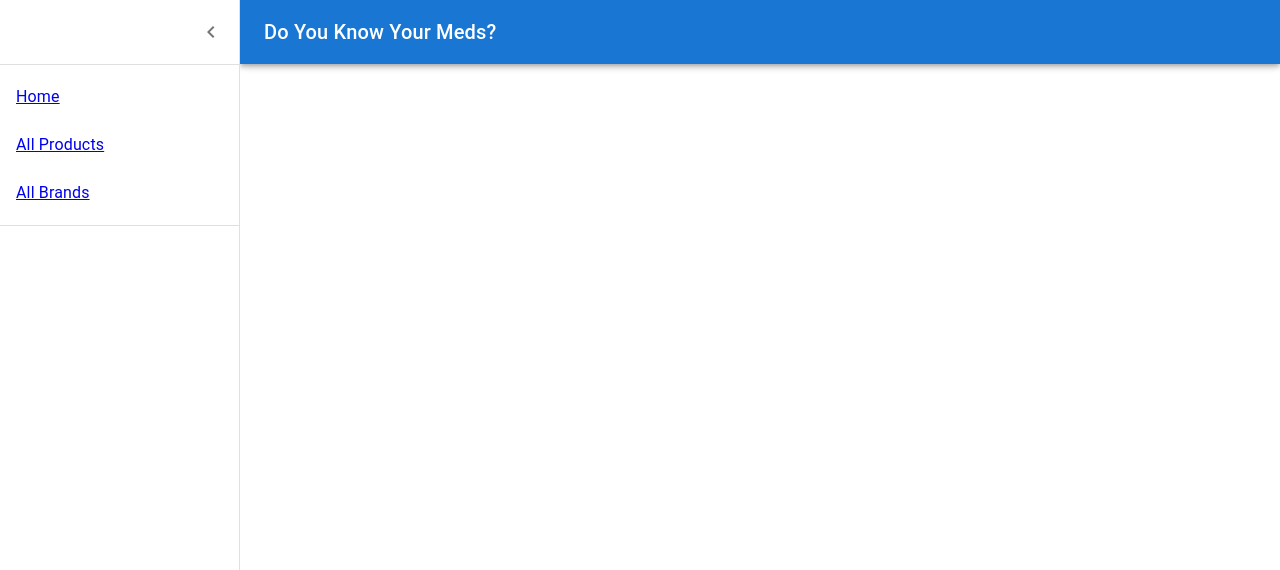
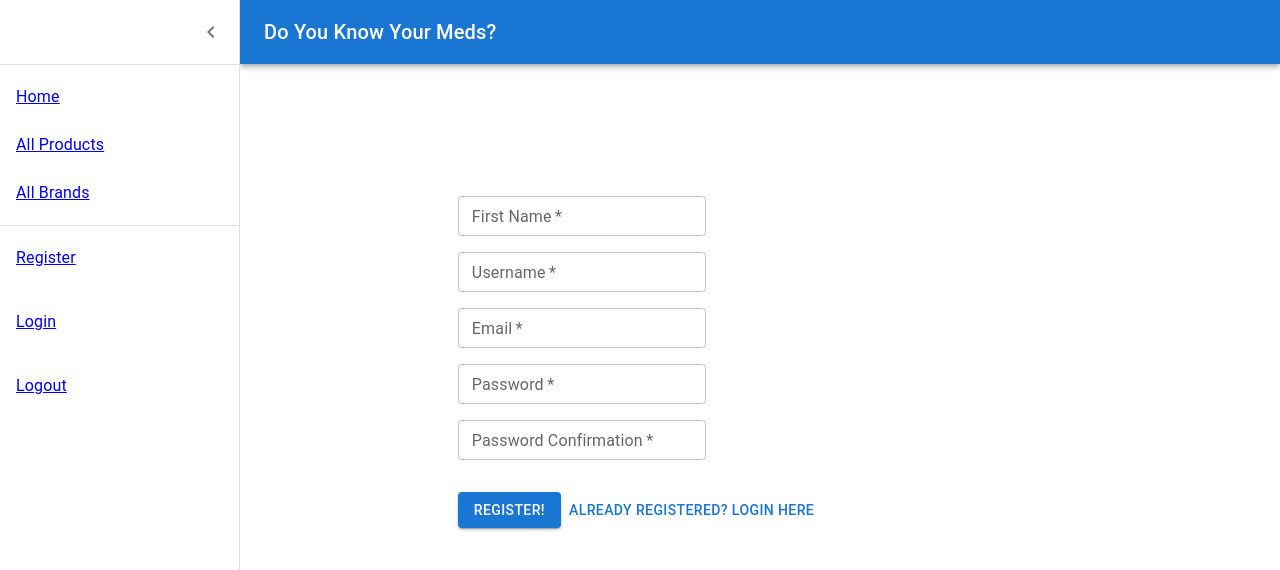
Before and after one commit to ermaitland/ga-project-4-frontend, a React (Create React App) app in the folder medication-client/: page /register in a window 1280 px wide. Both pictures are taken after a click on the button "open drawer". Shown: the top 570 px of the page. Built offline with nearby package versions, Linux system fonts and the light colour scheme.

Commit message:
added login and register pages

```diff
--- a/medication-client/src/App.js
+++ b/medication-client/src/App.js
@@ -3,6 +3,10 @@ import Home from './components/Home';
 import ProductIndex from './components/ProductIndex';
 import Navbar from './components/Navbar';
 import BrandIndex from './components/BrandIndex';
+import Login from './components/Login';
+import Register from './components/Register';
+
+window.Buffer = window.Buffer || require('buffer').Buffer;
 
 function App() {
   return (
@@ -12,6 +16,8 @@ function App() {
         <Route path='/' element={<Home />} />
         <Route path='/products' element={<ProductIndex />} />
         <Route path='/brands' element={<BrandIndex />} />
+        <Route path='/login' element={<Login />} />
+        <Route path='/register' element={<Register />} />
       </Routes>
     </Router>
   );
--- /dev/null
+++ b/medication-client/src/components/Login.js
@@ -0,0 +1,85 @@
+import { useState } from 'react';
+import { API } from '../lib/api';
+import { AUTH } from '../lib/auth';
+import { useNavigate } from 'react-router-dom';
+import { Container } from '@mui/system';
+import { Button, TextField } from '@mui/material';
+
+export default function Login() {
+  const [formFields, setFormFields] = useState({ username: '', password: '' });
+  const [error, setError] = useState({ username: false, password: false });
+  const navigate = useNavigate();
+
+  const handleChange = (e) => {
+    setFormFields({ ...formFields, [e.target.name]: e.target.value });
+  };
+
+  const handleSubmit = (e) => {
+    e.preventDefault();
+    API.POST(API.ENDPOINTS.login, formFields)
+      .then(({ data }) => {
+        AUTH.setToken(data.token);
+        navigate('/');
+      })
+      .catch((e) => {
+        console.log(e);
+        setError({ username: true, password: true });
+      });
+  };
+
+  const navigateToRegister = () => navigate('/register');
+
+  return (
+    <section className='LoginRegister'>
+      <Container
+        maxWidth='lg'
+        sx={{
+          display: 'flex',
+          justifyContent: 'center',
+          alignItems: 'center',
+          height: 500
+        }}
+      >
+        <form onSubmit={handleSubmit}>
+          <div>
+            <TextField
+              size='small'
+              name='username'
+              id='username'
+              type='text'
+              label='Username'
+              placeholder='Enter your username'
+              required={true}
+              value={formFields.username}
+              onChange={handleChange}
+              error={error.username}
+              sx={{ mb: 2 }}
+            />
+          </div>
+          <div>
+            <TextField
+              size='small'
+              name='password'
+              id='password'
+              type='password'
+              label='Password'
+              placeholder='Password'
+              required={true}
+              value={formFields.password}
+              onChange={handleChange}
+              variant='outlined'
+              error={error.password}
+              sx={{ mb: 2 }}
+            />
+          </div>
+          <Button variant='contained' type='submit'>
+            Login
+          </Button>
+          <Button onClick={navigateToRegister}>
+            Not Registered? Register here
+          </Button>
+        </form>
+      </Container>
+    </section>
+  );
+}
--- a/medication-client/src/components/Navbar.js
+++ b/medication-client/src/components/Navbar.js
@@ -1,4 +1,3 @@
-import * as React from 'react';
 import { styled, useTheme } from '@mui/material/styles';
 import Box from '@mui/material/Box';
 import Drawer from '@mui/material/Drawer';
@@ -18,7 +17,10 @@ import ListItemIcon from '@mui/material/ListItemIcon';
 import ListItemText from '@mui/material/ListItemText';
 import InboxIcon from '@mui/icons-material/MoveToInbox';
 import MailIcon from '@mui/icons-material/Mail';
-import { Link } from 'react-router-dom';
+import { Link, useNavigate } from 'react-router-dom';
+import { useState } from 'react';
+import { AUTH } from '../lib/auth';
+import { useAuthenticated } from '../hooks/useAuthenticated';
 
 const drawerWidth = 240;
 
@@ -62,14 +64,15 @@ const DrawerHeader = styled('div')(({ theme }) => ({
   display: 'flex',
   alignItems: 'center',
   padding: theme.spacing(0, 1),
-  // necessary for content to be below app bar
   ...theme.mixins.toolbar,
   justifyContent: 'flex-end'
 }));
 
 export default function Navbar() {
   const theme = useTheme();
-  const [open, setOpen] = React.useState(false);
+  const navigate = useNavigate();
+  const [isLoggedIn, setIsLoggedIn] = useAuthenticated();
+  const [open, setOpen] = useState(false);
 
   const handleDrawerOpen = () => {
     setOpen(true);
@@ -77,6 +80,12 @@ export default function Navbar() {
 
   const handleDrawerClose = () => {
     setOpen(false);
+  };
+
+  const logout = () => {
+    AUTH.logout();
+    setIsLoggedIn(false);
+    navigate('/');
   };
 
   return (
@@ -148,8 +157,27 @@ export default function Navbar() {
         <List>
           <ListItem disablePadding>
             <ListItemButton>
-              <ListItemIcon></ListItemIcon>
-              <ListItemText />
+              <Link to='/register'>
+                <ListItemText>Register</ListItemText>
+              </Link>
+            </ListItemButton>
+          </ListItem>
+        </List>
+        <List>
+          <ListItem disablePadding>
+            <ListItemButton>
+              <Link to='/login'>
+                <ListItemText>Login</ListItemText>
+              </Link>
+            </ListItemButton>
+          </ListItem>
+        </List>
+        <List>
+          <ListItem disablePadding>
+            <ListItemButton>
+              <Link to='/' onClick={logout}>
+                <ListItemText>Logout</ListItemText>
+              </Link>
             </ListItemButton>
           </ListItem>
         </List>
--- /dev/null
+++ b/medication-client/src/components/Register.js
@@ -0,0 +1,136 @@
+import { useState } from 'react';
+import { API } from '../lib/api';
+import { useNavigate } from 'react-router-dom';
+import { AUTH } from '../lib/auth';
+import { Container, TextField, Box, Button } from '@mui/material';
+
+export default function Register() {
+  const [formFields, setFormFields] = useState({
+    first_name: '',
+    email: '',
+    password: '',
+    password_confirmation: '',
+    username: '',
+    requests: ''
+  });
+  const navigate = useNavigate();
+  const [error, setError] = useState(false);
+
+  const handleChange = (e) => {
+    setFormFields({ ...formFields, [e.target.name]: e.target.value });
+  };
+
+  const handleSubmit = async (e) => {
+    e.preventDefault();
+    try {
+      await API.POST(API.ENDPOINTS.register, { ...formFields, requests: [] });
+
+      const loginData = await API.POST(API.ENDPOINTS.login, {
+        username: formFields.username,
+        password: formFields.password
+      });
+
+      AUTH.setToken(loginData.data.token);
+      navigate('/products');
+    } catch (e) {
+      console.log(e);
+      setError(e);
+    }
+  };
+  const navigateToLogin = (e) => navigate('/login');
+
+  return (
+    <section className='LoginRegister'>
+      <Container
+        maxWidth='lg'
+        sx={{
+          display: 'flex',
+          justifyContent: 'center',
+          alignItems: 'center',
+          height: 500
+        }}
+      >
+        <form onSubmit={handleSubmit}>
+          <div>
+            <TextField
+              size='small'
+              name='first_name'
+              id='first_name'
+              type='text'
+              label='First Name'
+              required={true}
+              value={formFields.first_name}
+              onChange={handleChange}
+              error={error}
+              sx={{ mb: 2 }}
+            />
+          </div>
+          <div>
+            <TextField
+              size='small'
+              name='username'
+              id='username'
+              type='text'
+              label='Username'
+              required={true}
+              value={formFields.username}
+              onChange={handleChange}
+              error={error}
+              sx={{ mb: 2 }}
+            />
+          </div>
+          <div>
+            <TextField
+              size='small'
+              name='email'
+              id='email'
+              type='email'
+              label='Email'
+              required={true}
+              value={formFields.email}
+              onChange={handleChange}
+              error={error}
+              sx={{ mb: 2 }}
+            />
+          </div>
+          <div>
+            <TextField
+              size='small'
+              name='password'
+              id='password'
+              type='password'
+              label='Password'
+              required={true}
+              value={formFields.password}
+              onChange={handleChange}
+              error={error}
+              sx={{ mb: 2 }}
+            />
+          </div>
+          <div>
+            <TextField
+              size='small'
+              name='password_confirmation'
+              id='password_confirmation'
+              type='password'
+              label='Password Confirmation'
+              required={true}
+              value={formFields.password_confirmation}
+              onChange={handleChange}
+              error={error}
+              sx={{ mb: 2 }}
+            />
+          </div>
+          <Box mt={2}>
+            <Button variant='contained' type='submit'>
+              Register!
+            </Button>
+            <Button onClick={navigateToLogin}>
+              Already Registered? Login here
+            </Button>
+          </Box>
+        </form>
+      </Container>
+    </section>
+  );
+}
--- /dev/null
+++ b/medication-client/src/hooks/useAuthenticated.js
@@ -0,0 +1,14 @@
+import { useState, useEffect } from 'react';
+import { useLocation } from 'react-router-dom';
+import { AUTH } from '../lib/auth';
+
+export const useAuthenticated = () => {
+  const { pathname } = useLocation();
+  const [isLoggedIn, setIsLoggedIn] = useState(false);
+
+  useEffect(() => {
+    setIsLoggedIn(AUTH.getPayload());
+  }, [pathname]);
+
+  return [isLoggedIn, setIsLoggedIn];
+};
--- a/medication-client/src/lib/api.js
+++ b/medication-client/src/lib/api.js
@@ -1,13 +1,16 @@
 import axios from 'axios';
+import { AUTH } from './auth';
 
 const ENDPOINTS = {
   getAllProducts: 'api/products/',
-  getAllBrands: 'api/brands/'
+  getAllBrands: 'api/brands/',
+  login: 'api/auth/login/',
+  register: 'api/auth/register/'
 };
 
-// const getHeaders = () => ({
-//   headers: { Authorization: `Bearer ${AUTH.getToken()}` }
-// });
+const getHeaders = () => ({
+  headers: { Authorization: `Bearer ${AUTH.getToken()}` }
+});
 
 const GET = (endpoint) => axios.get(endpoint);
 const POST = (endpoint, body, headers) =>
@@ -15,4 +18,4 @@ const POST = (endpoint, body, headers) =>
 const PUT = (endpoint, body, headers) => axios.put(endpoint, body, headers);
 const DELETE = (endpoint, headers) => axios.delete(endpoint, headers);
 
-export const API = { GET, POST, PUT, DELETE, ENDPOINTS };
+export const API = { GET, POST, PUT, DELETE, ENDPOINTS, getHeaders };
--- a/medication-client/src/lib/auth.js
+++ b/medication-client/src/lib/auth.js
@@ -0,0 +1,38 @@
+const setToken = (token) => {
+  localStorage.setItem('token', token);
+};
+
+const getToken = () => {
+  return localStorage.getItem('token');
+};
+
+const logout = () => {
+  localStorage.removeItem('token');
+};
+
+const getPayload = () => {
+  const token = getToken();
+
+  if (!token) {
+    return false;
+  }
+
+  const parts = token.split('.');
+  if (parts.length < 3) {
+    return false;
+  }
+
+  return JSON.parse(Buffer.from(parts[1], 'base64'));
+};
+
+const isOwner = (objectId) => objectId === getPayload().userId;
+const isStaff = () => getPayload().is_staff;
+
+export const AUTH = {
+  setToken,
+  getToken,
+  getPayload,
+  logout,
+  isOwner,
+  isStaff
+};
```
